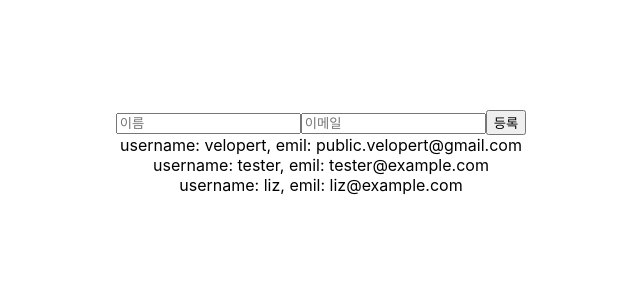
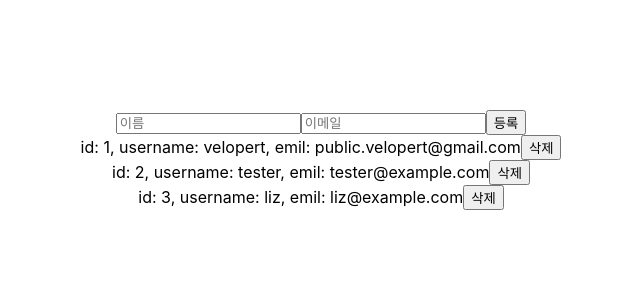
Before and after one commit to wenodev/Community, a React (Create React App) app: page / in a window 1280 px wide. Shown: the top 300 px of the page, without its empty margins (319-959 px from the left). Built offline with nearby package versions, Linux system fonts and the light colour scheme.

Commit message:
feat: 1-14 코드 완료(깃헙에 이슈 남겨야함)

```diff
--- a/src/App.js
+++ b/src/App.js
@@ -60,6 +60,10 @@
     nextId.current += 1;
   }
 
+  const onRemove = id => {
+    setUsers(users.filter(user => user.id !== id));
+  }
+
   const style = {
     marginTop : 100,
     padding : 10,
@@ -70,7 +74,7 @@
     <div style={style}>
       {/* <InputSample/> */}
       <CreateUser username={username} email={email} onChange={onChange} onCreate={onCreate} />
-      <UserList users={users}/>
+      <UserList users={users} onRemove={onRemove} />
     </div>
   );
 }
--- a/src/UserList.js
+++ b/src/UserList.js
@@ -1,18 +1,19 @@
 import React from 'react';
 
-function User({user}){
+function User({user, onRemove}){
     return(
         <div>
-            username: {user.username},  emil: {user.email}
+            id: {user.id}, username: {user.username},  emil: {user.email}
+            <button onClick={() => onRemove(user.id)}>삭제</button>
         </div>
     )
 }
 
-function UserList({users}){
+function UserList({users, onRemove}){
   return (
       <div>
         {users.map((user, index) =>
-            <User user={user} key={index} />
+            <User user={user} key={user.id} onRemove={onRemove} />
         )}
       </div>
   )
```
